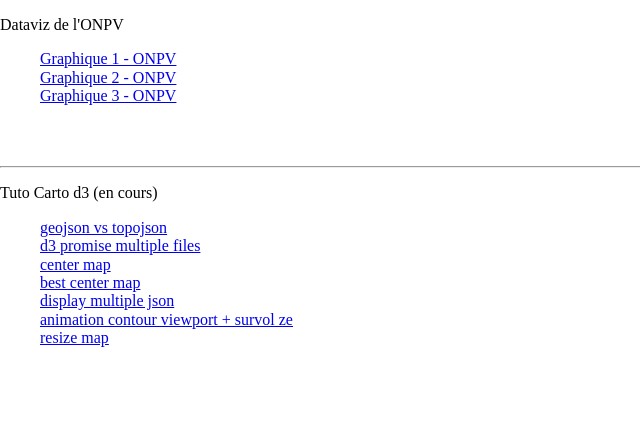
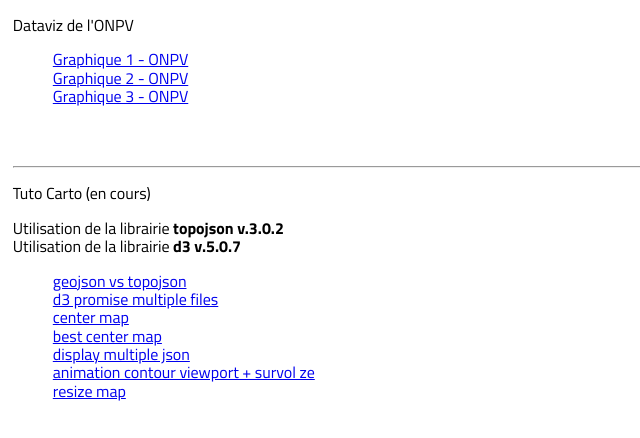
Before and after one commit to anct-carto/dataviz, a plain HTML site: page index.html in a window 1280 px wide. Shown: the whole page, without its empty margins (0-640 px from the left). Drawn offline with Linux system fonts and the light colour scheme; files whose address does not match are found by name.

Commit message:
Update index.html

```diff
--- a/index.html
+++ b/index.html
@@ -4,14 +4,8 @@
   <head>
     <meta charset="utf-8">
     <meta name="viewport" content="width=device-width, initial-scale=1">
-    <title>CGET - Dataviz</title>
+    <title>CGET - Tuto carto</title>
 
-    <link rel="preload" href="font/robotocondensed-bold-webfont.woff2" as="font" type="font/woff2" crossorigin="anonymous">
-    <link rel="preload" href="font/robotocondensed-bold-webfont.woff" as="font" type="font/woff" crossorigin="anonymous">
-    <link rel="preload" href="font/robotocondensed-regular-webfont.woff2" as="font" type="font/woff2" crossorigin="anonymous">
-    <link rel="preload" href="font/robotocondensed-regular-webfont.woff" as="font" type="font/woff" crossorigin="anonymous">
-    <link rel="preload" href="font/robotocondensed-light-webfont.woff2" as="font" type="font/woff2" crossorigin="anonymous">
-    <link rel="preload" href="font/robotocondensed-light-webfont.woff" as="font" type="font/woff" crossorigin="anonymous">
     <link rel="preload" href="font/titilliumweb-bold-webfont.woff2" as="font" type="font/woff2" crossorigin="anonymous">
     <link rel="preload" href="font/titilliumweb-bold-webfont.woff" as="font" type="font/woff" crossorigin="anonymous">
     <link rel="preload" href="font/titilliumweb-regular-webfont.woff2" as="font" type="font/woff2" crossorigin="anonymous">
@@ -24,9 +18,20 @@
     <link rel="stylesheet" type="text/css" href="css/font.css">
 
     <style>
+
+    *{
+    font-size: 100%;
+    font-family: "Titillium Web";
+    }
+
+    html{
+        margin-left: 1%;
+    }
+
     ul{
       list-style: none;
     }
+
     </style>
 
   </head>
@@ -42,7 +47,9 @@
 
   <br><br>
   <hr>
-  <p>Tuto Carto d3 (en cours)</p>
+  <p>Tuto Carto (en cours)</p>
+  Utilisation de la librairie <b>topojson v.3.0.2</b>
+  <br>Utilisation de la librairie <b>d3 v.5.0.7</b>
   <ul>
     <li><a href="carto/carto1/carto1.html">geojson vs topojson</a></li>
     <li><a href="carto/carto2/carto2.html">d3 promise multiple files</a></li>
```
